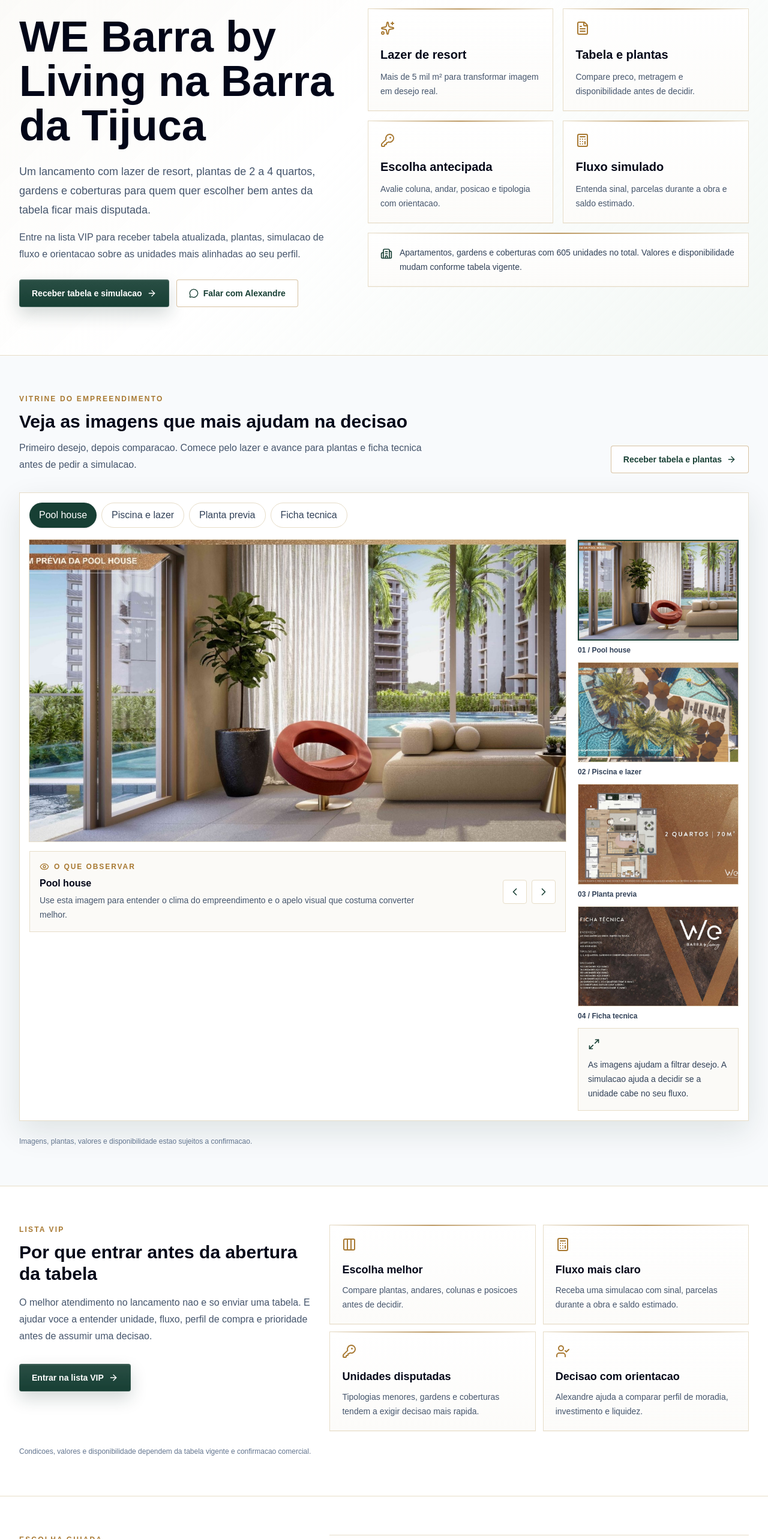
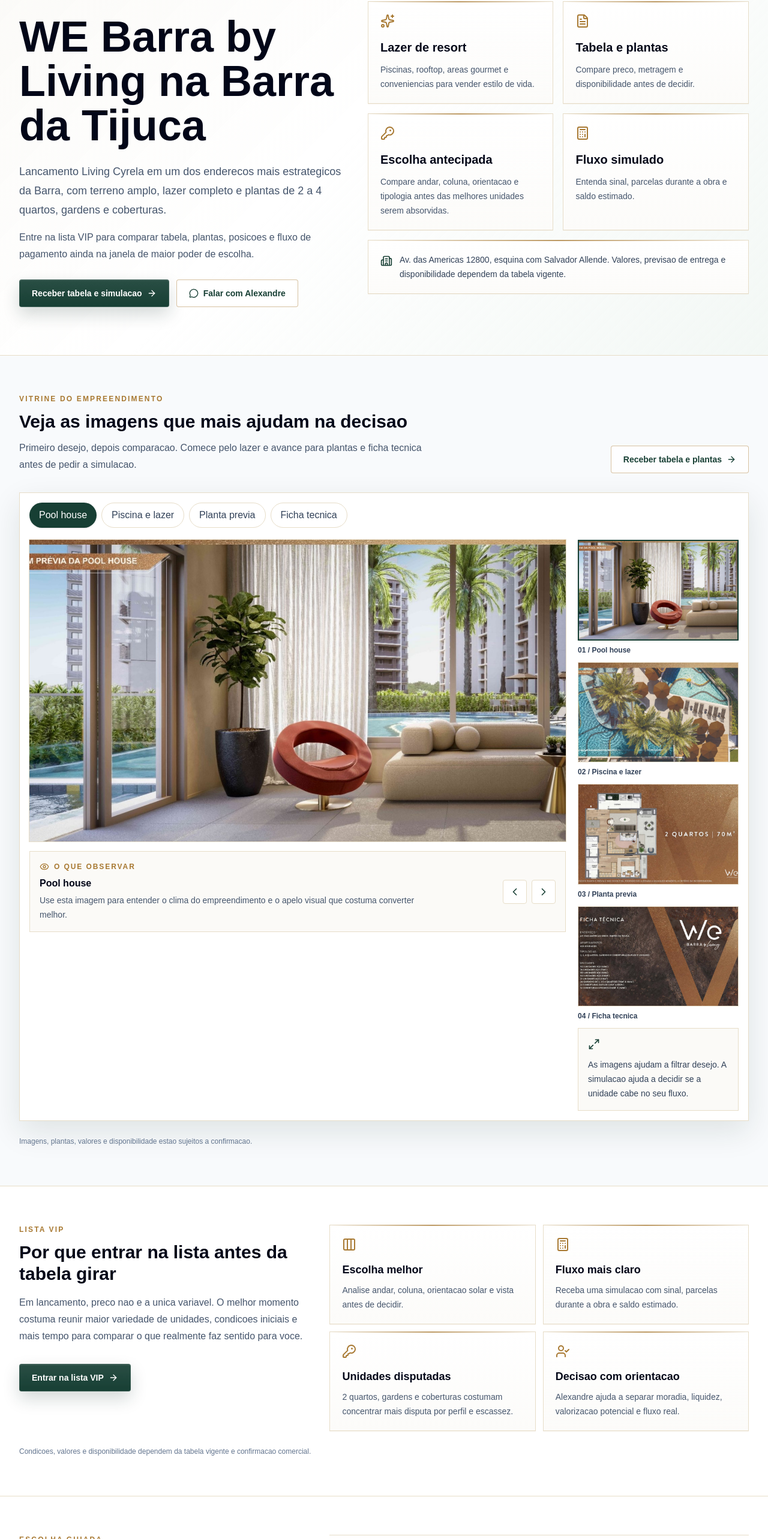
Before and after one commit to saschoimoveis-dev/ondacarioca, a Next.js app: page /lancamentos/we-barra-by-living-barra-da-tijuca in a window 1280 px wide. Shown: the part 165-2731 px from the top of the page at 60% size. Built offline with nearby package versions, Linux system fonts and the light colour scheme; no server answers.

Commit message:
Strengthen WE Barra sales copy

```diff
--- a/src/components/BlocoCondicoes.tsx
+++ b/src/components/BlocoCondicoes.tsx
@@ -41,8 +41,8 @@
             Dados principais do WE Barra
           </h2>
           <p className="mt-4 text-base leading-7 text-slate-600">
-            Endereco, unidades, tipologias e condicoes iniciais para comparar
-            antes da simulacao.
+            Endereco, escala do projeto, previsao comunicada e condicoes
+            iniciais para comparar antes da simulacao.
           </p>
         </div>
 
--- a/src/components/BlocoListaVip.tsx
+++ b/src/components/BlocoListaVip.tsx
@@ -9,7 +9,7 @@
 const motivos = [
   {
     title: "Escolha melhor",
-    text: "Compare plantas, andares, colunas e posicoes antes de decidir.",
+    text: "Analise andar, coluna, orientacao solar e vista antes de decidir.",
     icon: Columns3
   },
   {
@@ -19,12 +19,12 @@
   },
   {
     title: "Unidades disputadas",
-    text: "Tipologias menores, gardens e coberturas tendem a exigir decisao mais rapida.",
+    text: "2 quartos, gardens e coberturas costumam concentrar mais disputa por perfil e escassez.",
     icon: KeyRound
   },
   {
     title: "Decisao com orientacao",
-    text: "Alexandre ajuda a comparar perfil de moradia, investimento e liquidez.",
+    text: "Alexandre ajuda a separar moradia, liquidez, valorizacao potencial e fluxo real.",
     icon: UserCheck
   }
 ];
@@ -39,12 +39,12 @@
               Lista VIP
             </p>
             <h2 className="mt-3 text-3xl font-semibold text-slate-950">
-              Por que entrar antes da abertura da tabela
+              Por que entrar na lista antes da tabela girar
             </h2>
             <p className="mt-4 text-base leading-7 text-slate-600">
-              O melhor atendimento no lancamento nao e so enviar uma tabela. E
-              ajudar voce a entender unidade, fluxo, perfil de compra e
-              prioridade antes de assumir uma decisao.
+              Em lancamento, preco nao e a unica variavel. O melhor momento
+              costuma reunir maior variedade de unidades, condicoes iniciais e
+              mais tempo para comparar o que realmente faz sentido para voce.
             </p>
             <div className="mt-8">
               <CtaLink
--- a/src/components/HeroImovel.tsx
+++ b/src/components/HeroImovel.tsx
@@ -18,7 +18,7 @@
   const provas = [
     {
       label: "Lazer de resort",
-      description: "Mais de 5 mil m² para transformar imagem em desejo real.",
+      description: "Piscinas, rooftop, areas gourmet e conveniencias para vender estilo de vida.",
       icon: Sparkles
     },
     {
@@ -28,7 +28,7 @@
     },
     {
       label: "Escolha antecipada",
-      description: "Avalie coluna, andar, posicao e tipologia com orientacao.",
+      description: "Compare andar, coluna, orientacao e tipologia antes das melhores unidades serem absorvidas.",
       icon: KeyRound
     },
     {
@@ -52,15 +52,14 @@
           </h1>
 
           <p className="mt-6 max-w-2xl text-lg leading-8 text-slate-600">
-            Um lancamento com lazer de resort, plantas de 2 a 4 quartos,
-            gardens e coberturas para quem quer escolher bem antes da tabela
-            ficar mais disputada.
+            Lancamento Living Cyrela em um dos enderecos mais estrategicos da
+            Barra, com terreno amplo, lazer completo e plantas de 2 a 4 quartos,
+            gardens e coberturas.
           </p>
 
           <p className="mt-4 max-w-2xl text-base leading-7 text-slate-600">
-            Entre na lista VIP para receber tabela atualizada, plantas,
-            simulacao de fluxo e orientacao sobre as unidades mais alinhadas ao
-            seu perfil.
+            Entre na lista VIP para comparar tabela, plantas, posicoes e fluxo
+            de pagamento ainda na janela de maior poder de escolha.
           </p>
 
           <div className="mt-7 flex flex-col gap-3 sm:flex-row">
@@ -101,8 +100,8 @@
             <div className="flex items-start gap-3">
               <Building2 className="mt-1 size-5 shrink-0 text-[var(--brand)]" />
               <p className="text-sm leading-6 text-slate-700">
-                Apartamentos, gardens e coberturas com 605 unidades no total.
-                Valores e disponibilidade mudam conforme tabela vigente.
+                Av. das Americas 12800, esquina com Salvador Allende. Valores,
+                previsao de entrega e disponibilidade dependem da tabela vigente.
               </p>
             </div>
           </div>
--- a/src/data/imoveis.ts
+++ b/src/data/imoveis.ts
@@ -102,58 +102,58 @@
     fichaTecnica: [
       {
         label: "Endereco",
-        value: "Av. das Americas 12800 - Barra da Tijuca"
+        value: "Av. das Americas 12800, esquina com Salvador Allende"
       },
       {
         label: "Apartamentos",
         value: "605 unidades"
       },
       {
-        label: "Tipologias",
-        value: "2, 3, 4 quartos, gardens e coberturas"
+        label: "Terreno",
+        value: "Mais de 25 mil m² comunicados"
       },
       {
-        label: "Lazer",
-        value: "Mais de 5 mil m²"
+        label: "Entrega prevista",
+        value: "Maio/2029, sujeita a confirmacao"
       }
     ],
     plantas: [
       {
         titulo: "2 quartos",
         metragem: "63m² e 70m²",
-        descricao: "Boa opcao para entrada menor, liquidez e perfil de investimento com procura ampla na Barra.",
+        descricao: "Opcao de ticket mais acessivel, boa para liquidez, locacao e entrada em lancamento na Barra.",
         imagem: "/images/we-barra-planta-70m-material.jpg"
       },
       {
         titulo: "3 quartos",
         metragem: "83m²",
-        descricao: "Equilibrio entre moradia, metragem e procura familiar para quem quer morar ou manter liquidez.",
+        descricao: "Equilibrio entre metragem, procura familiar e potencial de revenda para quem quer morar ou investir.",
         imagem: "/images/we-barra-planta-83m-material.jpg"
       },
       {
         titulo: "4 quartos",
         metragem: "100m² e 118m²",
-        descricao: "Mais conforto para familias que buscam planta maior, rotina completa e permanencia na Barra.",
+        descricao: "Plantas maiores para familias, com mais conforto e maior valorizacao absoluta quando bem posicionadas.",
         imagem: "/images/we-barra-planta-100m-material.jpg"
       },
       {
         titulo: "Gardens e coberturas",
         metragem: "95m² a 232m²",
-        descricao: "Produtos mais escassos, com areas externas, maior diferenciacao e comparacao cuidadosa de unidade.",
+        descricao: "Produtos de maior escassez, com areas externas, terraços e comparacao cuidadosa de posicao.",
         imagem: "/images/we-barra-cobertura-142m-material.jpg"
       }
     ],
     diferenciais: [
-      "Mais de 5 mil m² de lazer",
-      "Piscina e areas externas com paisagismo",
-      "Pool house com vista para o lazer",
-      "Plantas de 2 a 4 quartos, gardens e coberturas",
-      "PDF completo com ficha tecnica e plantas para comparar antes do atendimento"
+      "Terreno amplo de mais de 25 mil m² comunicados",
+      "Lazer completo com piscinas, academia, gourmet, festas, coworking e brinquedoteca",
+      "Sky Lounge/rooftop e areas externas como diferenciais de desejo",
+      "Plantas de 2 a 4 quartos com suite, gardens e coberturas",
+      "Tabela, plantas e simulacao para comparar unidade antes da decisao"
     ],
     descricaoCurta:
-      "Lancamento imobiliario na Barra da Tijuca com apartamentos de 2, 3 e 4 quartos, gardens, coberturas lineares e duplex.",
+      "Lancamento Living Cyrela na Barra da Tijuca com apartamentos de 2, 3 e 4 quartos, gardens, coberturas lineares e duplex.",
     descricaoLonga:
-      "Lancamento na Barra da Tijuca com apartamentos de 2, 3 e 4 quartos, gardens e coberturas. Fale com Alexandre Sascho para receber tabela atualizada, plantas, unidades disponiveis e condicoes de pagamento comunicadas.",
+      "Lancamento Living Cyrela na Av. das Americas, na Barra da Tijuca, com apartamentos de 2, 3 e 4 quartos, gardens e coberturas. Fale com Alexandre Sascho para receber tabela atualizada, plantas, unidades disponiveis e simulacao de fluxo.",
     publicoIdeal: [
       "Compradores que desejam morar na Barra da Tijuca",
       "Familias avaliando apartamentos novos de 2, 3 ou 4 quartos",
@@ -161,10 +161,10 @@
       "Clientes que precisam comparar entrada, parcelas e tipologias"
     ],
     argumentosComerciais: [
-      "Entrada comunicada a partir de R$ 50 mil",
-      "Mensais comunicadas a partir de R$ 2.000",
+      "Janela de lancamento com maior poder de escolha de unidade",
+      "Analise de tipologia, andar, coluna, vista e orientacao",
       "Lista VIP com tabela, ficha tecnica, imagens e plantas",
-      "Simulacao para comparar tipologia, fluxo e melhor unidade"
+      "Simulacao para comparar entrada, parcelas, INCC e saldo"
     ],
     objecoes: [
       "Valores e disponibilidade podem mudar sem aviso previo.",
@@ -194,7 +194,7 @@
       title:
         "WE Barra by Living | Preco, Tabela e Apartamentos na Barra da Tijuca",
       description:
-        "Entre na lista VIP do WE Barra by Living, lancamento na Barra da Tijuca com apartamentos de 2, 3 e 4 quartos, opcoes a partir de R$ 600 mil, sinal a partir de R$ 50 mil e mensais a partir de R$ 2.000. Receba tabela, plantas e simulacao.",
+        "Entre na lista VIP do WE Barra by Living, lancamento Living Cyrela na Barra da Tijuca com apartamentos de 2, 3 e 4 quartos, gardens e coberturas. Receba tabela, plantas e simulacao.",
       keywords: [
         "WE Barra",
         "WE Barra by Living",
@@ -219,31 +219,41 @@
       ],
       canonicalPath: "/lancamentos/we-barra-by-living-barra-da-tijuca",
       ogTitle:
-        "WE Barra by Living: lista VIP, tabela e simulacao na Barra da Tijuca",
+        "WE Barra by Living: lista VIP, plantas e tabela na Barra da Tijuca",
       ogDescription:
-        "Apartamentos de 2, 3 e 4 quartos, gardens e coberturas. Receba tabela, plantas, simulacao de fluxo e orientacao sobre unidades.",
+        "Lancamento Living Cyrela na Av. das Americas. Compare plantas, tabela, tipologias, fluxo e unidades disponiveis com orientacao.",
       ogImage: "/images/we-barra-pool-house-material.jpg"
     },
     faq: [
       {
-        pergunta: "Vale comprar o WE Barra no lancamento?",
+        pergunta: "Por que avaliar o WE Barra ainda no lancamento?",
         resposta:
-          "Pode fazer sentido quando a unidade, o fluxo de pagamento e o objetivo do comprador estao bem alinhados. A analise deve comparar tipologia, posicao, preco de entrada, liquidez esperada e momento da tabela."
+          "Porque a fase de lancamento costuma concentrar maior variedade de unidades, mais poder de escolha e condicoes iniciais mais competitivas. A decisao deve comparar unidade, fluxo, posicao, tipologia e objetivo."
+      },
+      {
+        pergunta: "Onde fica o WE Barra by Living?",
+        resposta:
+          "O endereco comunicado e Av. das Americas 12800, na Barra da Tijuca, em ponto de forte visibilidade e conexao com a Av. Salvador Allende."
+      },
+      {
+        pergunta: "Quais tipologias estao previstas?",
+        resposta:
+          "O projeto comunica apartamentos de 2 quartos, 3 quartos e 4 quartos, alem de gardens, coberturas duplex e coberturas lineares. As metragens e disponibilidade precisam ser confirmadas na tabela vigente."
       },
       {
         pergunta: "Qual tipologia tende a ter mais liquidez?",
         resposta:
-          "Em geral, unidades menores podem ter procura mais ampla para investimento, enquanto gardens e coberturas se destacam pela escassez. A melhor escolha depende do valor da unidade, posicao, andar, fluxo e perfil de compra."
+          "Em geral, 2 e 3 quartos podem ter procura mais ampla para locacao e revenda, enquanto gardens e coberturas se destacam pela escassez. A melhor escolha depende de preco, andar, vista, orientacao e fluxo."
       },
       {
         pergunta: "Como funciona o fluxo durante a obra?",
         resposta:
-          "Normalmente o comprador avalia sinal ou ato, parcelas durante a obra, possiveis reforcos, correcao e saldo na entrega ou financiamento. A simulacao ajuda a entender se a unidade cabe no seu prazo e entrada disponivel."
+          "Normalmente o comprador avalia sinal ou ato, parcelas durante a obra, possiveis reforcos, correcao por indice de obra e saldo na entrega ou financiamento. A simulacao ajuda a entender se a unidade cabe no caixa."
       },
       {
         pergunta: "Consigo escolher andar, coluna e posicao?",
         resposta:
-          "A escolha depende da disponibilidade da tabela vigente. Entrar cedo na lista ajuda a comparar opcoes com mais clareza antes de decidir, mas nenhuma unidade e reservada sem confirmacao comercial."
+          "A escolha depende da disponibilidade da tabela vigente. Entrar cedo na lista ajuda a comparar andar, coluna, posicao, vista e orientacao, mas nenhuma unidade e reservada sem confirmacao comercial."
       },
       {
         pergunta: "Qual e o valor de entrada para o WE Barra by Living?",
@@ -253,7 +263,7 @@
       {
         pergunta: "O WE Barra e melhor para morar ou investir?",
         resposta:
-          "Pode atender os dois perfis. Para morar, entram conforto, planta e rotina na Barra. Para investir, entram liquidez, entrada, fluxo, tipologia e potencial de procura futura."
+          "Pode atender os dois perfis. Para morar, entram conforto, lazer, acesso e rotina na Barra. Para investir, entram marca, liquidez, entrada, fluxo, tipologia e potencial de procura futura."
       },
       {
         pergunta: "Como recebo tabela, plantas e simulacao?",
@@ -261,9 +271,14 @@
           "Preencha o formulario no fim da pagina para entrar na lista VIP e receber tabela, plantas, material do empreendimento e uma simulacao de fluxo com Alexandre Sascho."
       },
       {
-        pergunta: "Os valores de R$ 600 mil e R$ 2.000 mensais sao finais?",
+        pergunta: "Os valores comunicados sao finais?",
         resposta:
-          "Nao. Sao valores comunicados como referencia inicial. Precos, parcelas, disponibilidade e condicoes comerciais precisam ser confirmados antes de qualquer decisao."
+          "Nao. Sao referencias comerciais iniciais. Precos, entrada, parcelas, disponibilidade, previsao de entrega e condicoes precisam ser confirmados antes de qualquer decisao."
+      },
+      {
+        pergunta: "O terreno amplo faz diferenca?",
+        resposta:
+          "Sim. Um terreno amplo permite melhor distribuicao de torres, areas comuns e lazer. No caso do WE Barra, o material de mercado comunica mais de 25 mil m² de terreno, sujeito a confirmacao comercial."
       },
       {
         pergunta: "A pagina usa imagens oficiais do empreendimento?",
@@ -274,7 +289,7 @@
     whatsapp: {
       numero: siteConfig.whatsapp,
       mensagem:
-        "Ola, vi a pagina do WE Barra by Living e gostaria de entrar na lista VIP para receber tabela, plantas e simulacao de fluxo."
+        "Ola, vi a pagina do WE Barra by Living e gostaria de entrar na lista VIP para receber tabela, plantas, simulacao de fluxo e orientacao sobre as melhores unidades."
     },
     tracking: {
       formEventName: "form_submit_we_barra",
@@ -282,13 +297,13 @@
       pageViewEventName: "page_view_we_barra"
     },
     localizacao: {
-      titulo: "Barra da Tijuca com acesso, servicos e procura constante",
+      titulo: "Av. das Americas com conexao estrategica na Barra",
       descricao:
-        "O endereco informado no material e Av. das Americas 12800, em uma regiao da Barra com apelo para moradia, investimento, servicos, mobilidade e comparacao de apartamentos novos.",
+        "O endereco comunicado e Av. das Americas 12800, proximo ao eixo Salvador Allende, em uma regiao com mobilidade, servicos, centros comerciais e demanda constante por moradia e investimento.",
       pontos: [
-        "Endereco na Av. das Americas, eixo conhecido de acesso e servicos da Barra",
-        "Regiao com procura para moradia, locacao e revenda de apartamentos novos",
-        "Perfil forte para comparar liquidez, rotina, lazer, comercio e polos da Barra"
+        "Av. das Americas como eixo de acesso, servicos e visibilidade",
+        "Conexao com Salvador Allende, Recreio, Barra e principais polos da regiao",
+        "Zona de influencia de shopping, BRT, praia, comercio e demanda por apartamentos novos"
       ],
       mapsUrl:
         "https://www.google.com/maps/search/?api=1&query=Av.+das+Americas+12800+Barra+da+Tijuca+Rio+de+Janeiro"
```
Also changed, not shown: src/components/BlocoDiferenciais.tsx (+4 -4 lines), src/components/BlocoFluxoPagamento.tsx (+7 -6 lines), src/components/BlocoPerfilUnidade.tsx (+9 -9 lines), src/components/LeadForm.tsx (+4 -4 lines).
